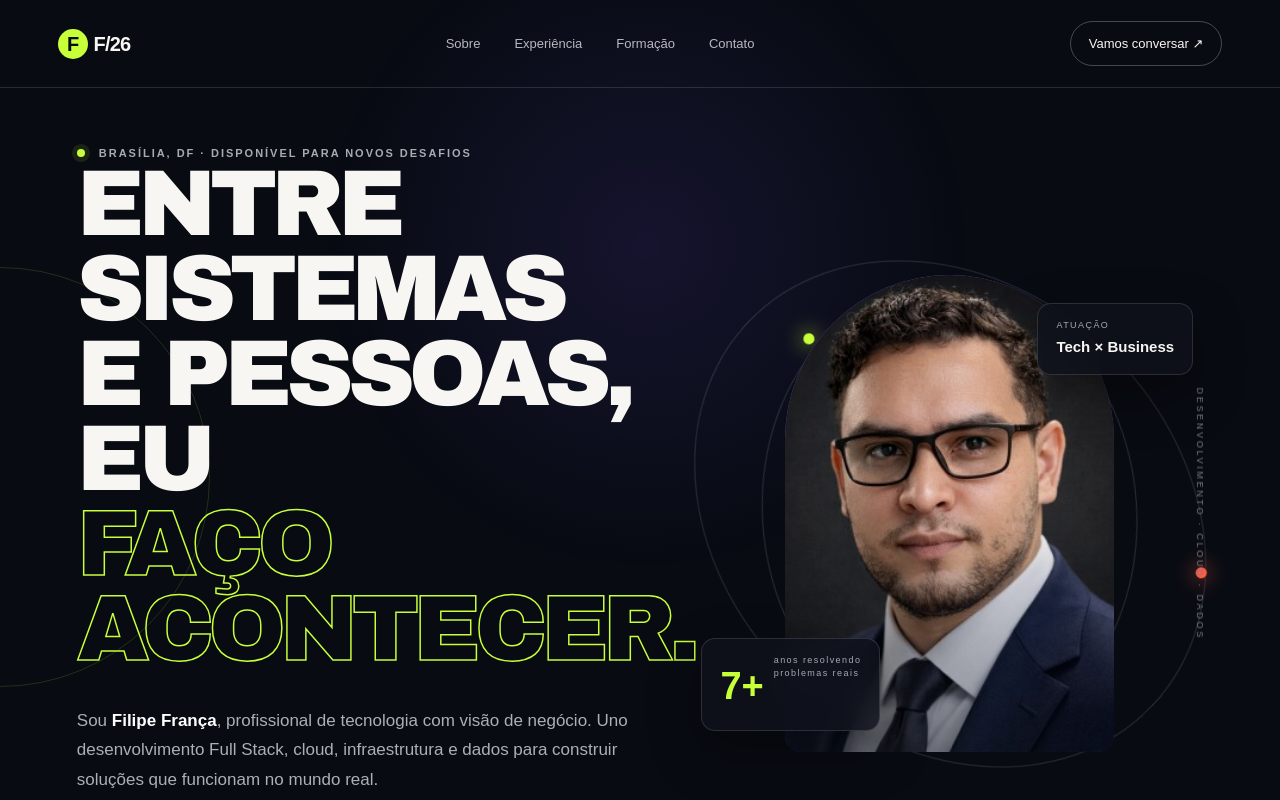
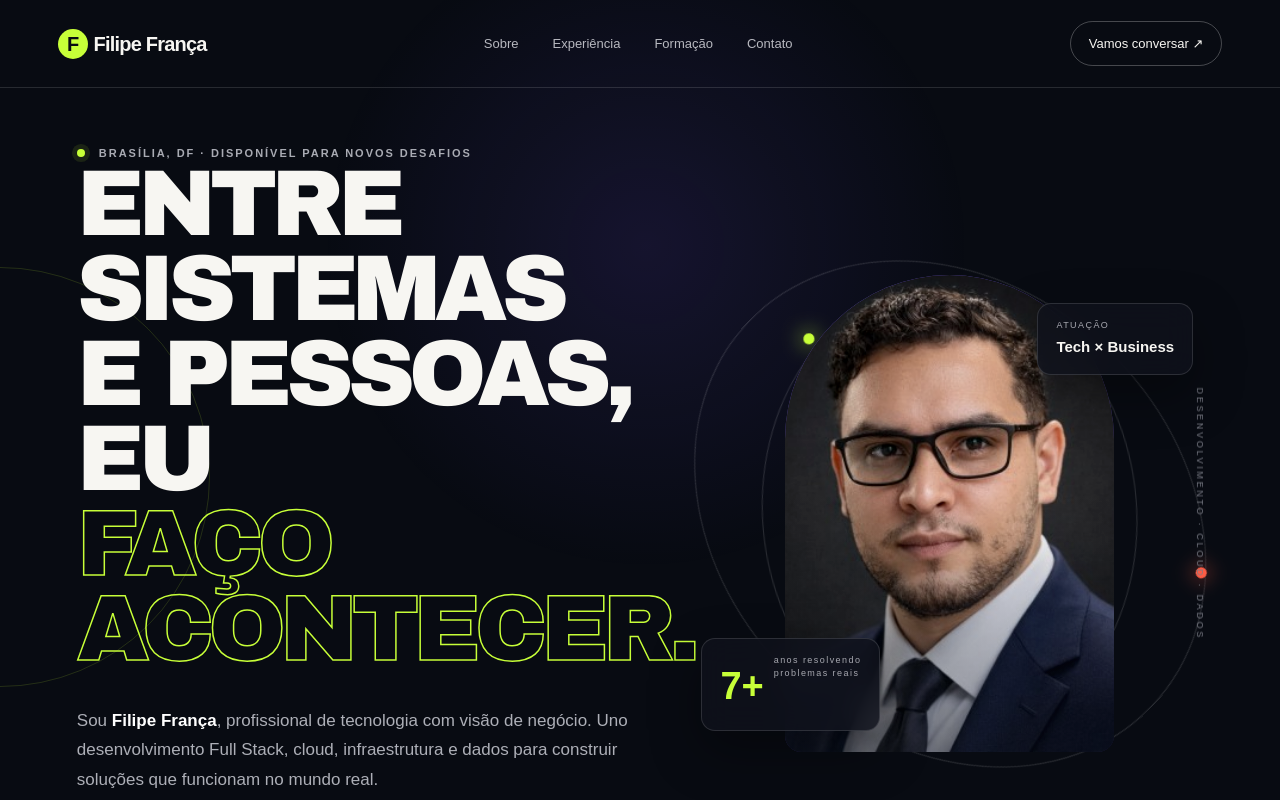
Before and after one commit to FilipeFrancadeOliveir/Portf-lio-novo, a Next.js app: page / in a window 1280 px wide. Shown: the top 800 px of the page. Built offline with nearby package versions, Linux system fonts and the light colour scheme.

Commit message:
Atualiza marca para Filipe França

```diff
--- a/app/page.tsx
+++ b/app/page.tsx
@@ -61,7 +61,7 @@ export default function Home() {
       <div className="ambient" aria-hidden="true" />
 
       <header className="nav-wrap">
-        <a className="brand" href="#inicio" aria-label="Ir para o início"><span>F</span>F/26</a>
+        <a className="brand" href="#inicio" aria-label="Ir para o início"><span>F</span>Filipe França</a>
         <button className="menu-button" onClick={() => setMenuOpen(!menuOpen)} aria-expanded={menuOpen} aria-label="Abrir navegação">{menuOpen ? "Fechar" : "Menu"}</button>
         <nav className={menuOpen ? "open" : ""}>
           {[["Sobre", "sobre"], ["Experiência", "experiencia"], ["Formação", "formacao"], ["Contato", "contato"]].map(([label, id]) => (
@@ -146,7 +146,7 @@ export default function Home() {
         </div>
       </section>
 
-      <footer><a className="brand" href="#inicio"><span>F</span>F/26</a><p>Filipe França de Oliveira · Brasília, DF</p><p>Desenvolvido com intenção, não com template.</p></footer>
+      <footer><a className="brand" href="#inicio"><span>F</span>Filipe França</a><p>Filipe França de Oliveira · Brasília, DF</p><p>Desenvolvido com intenção, não com template.</p></footer>
     </main>
   );
 }
```
